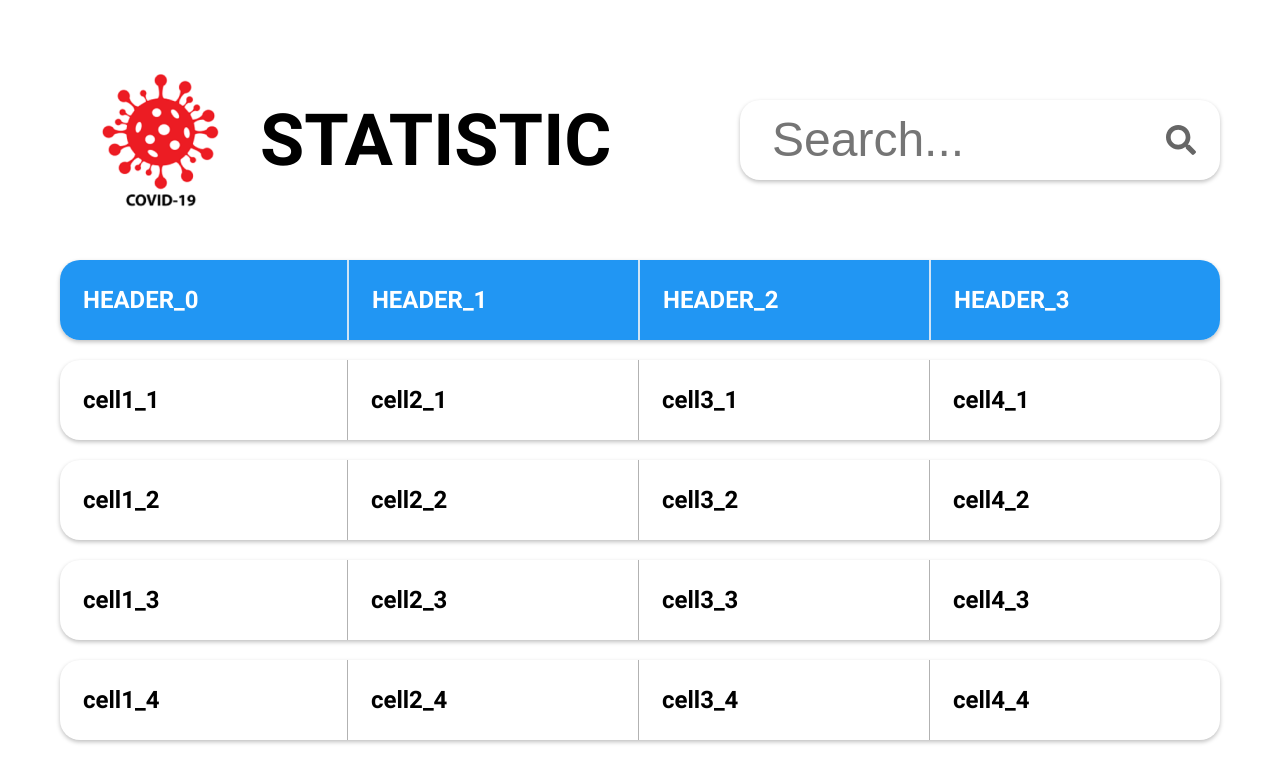
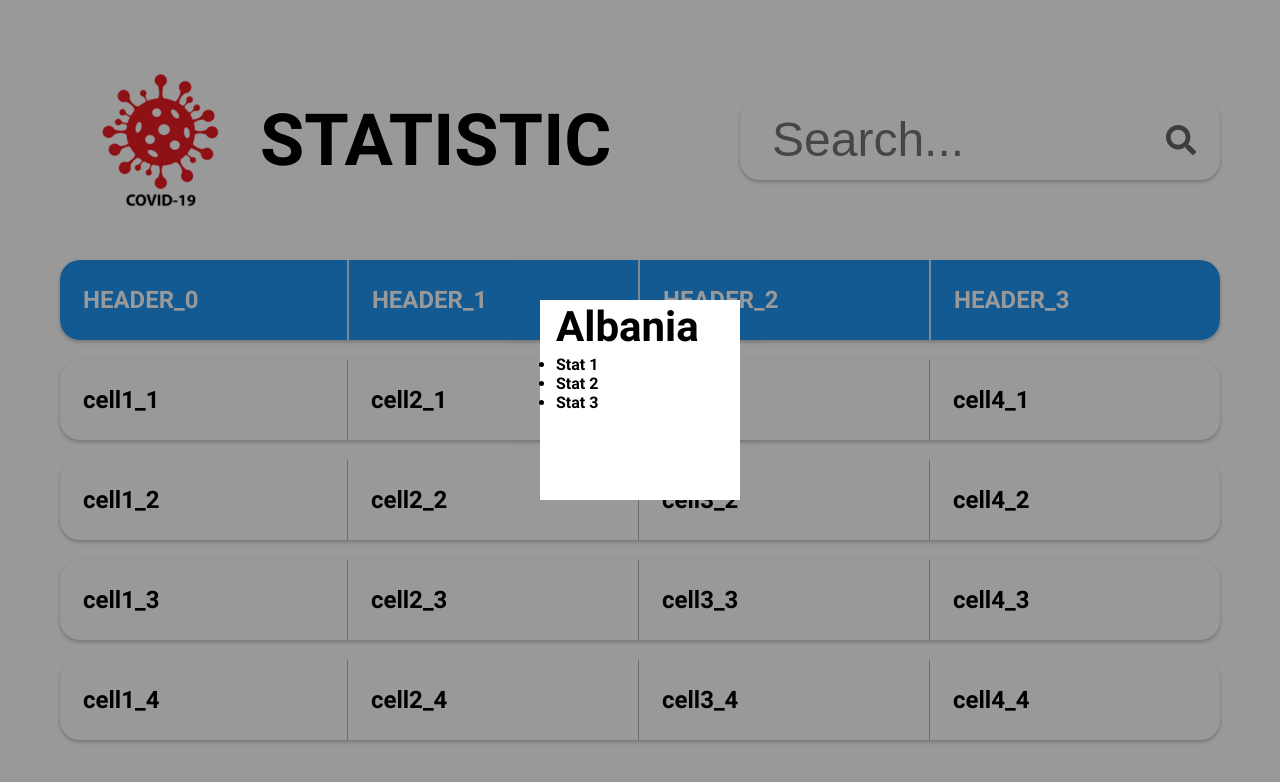
Before and after one commit to AlexGitH/covid-statistic-table, a React (Create React App) app: page / in a window 1280 px wide. Shown: the top 782 px of the page. Built offline with nearby package versions, Linux system fonts and the light colour scheme.

Commit message:
Include Country Details window into main App component;

```diff
--- a/src/App.js
+++ b/src/App.js
@@ -1,5 +1,6 @@
 import './App.css';
 import CovidTable from './components/CovidTable';
+import CountryDetailsModal from './components/CountryDetailsModal';
 import Logo from './components/Logo';
 import Search from './components/Search';
 
@@ -24,6 +25,7 @@ function App() {
 
   return (
     <div className="App">
+      <CountryDetailsModal />
       <div className="table-top">
         <Logo />
         <h1>STATISTIC</h1>
```
